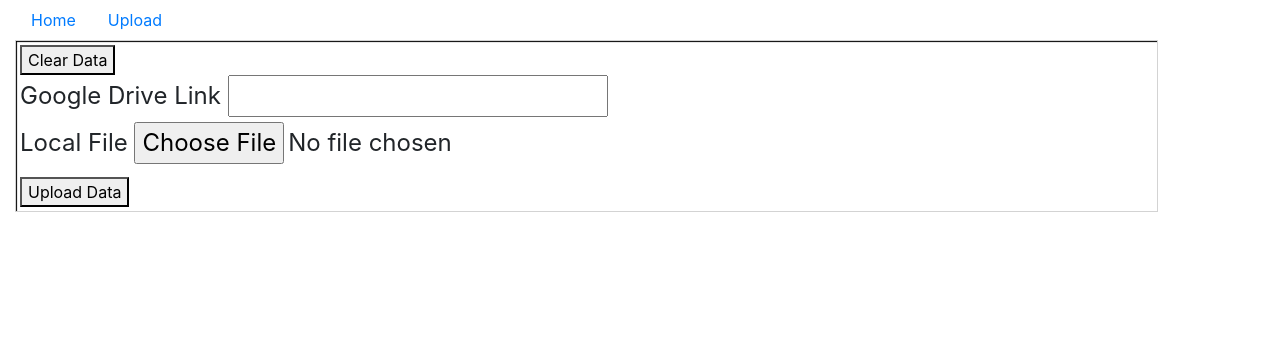
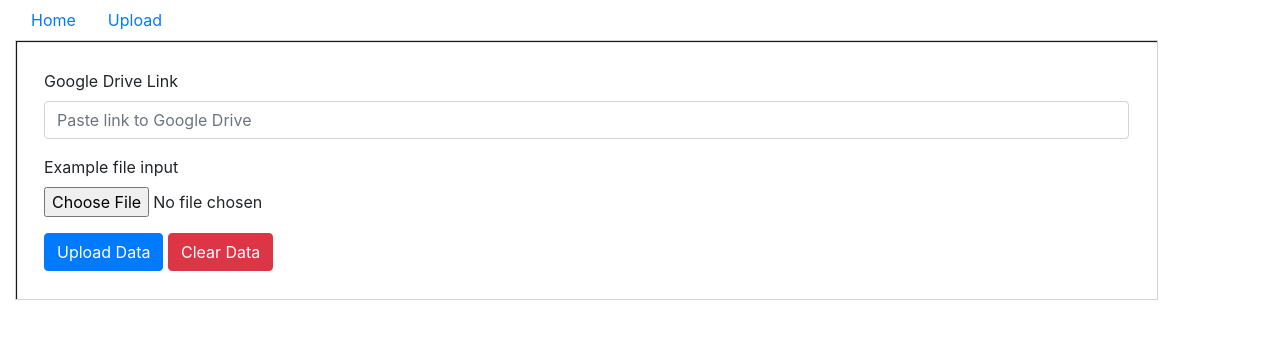
Before and after one commit to shemogumbe/laughing-pancake, a Flask app: page /upload in a window 1280 px wide. Shown: the top 339 px of the page. Run offline with Flask 2, Linux system fonts and the light colour scheme; some libraries are stand-ins or nearby versions.

Commit message:
update the layout of page

```diff
--- a/templates/upload.jinja2
+++ b/templates/upload.jinja2
@@ -53,30 +53,28 @@
                     {% if message%}
                     <h3>{{ message }}</h3>
                     {% else %}
-                    <form action="/upload" method="POST" enctype="multipart/form-data">
-                        <fieldset>
-                            <button name="clear_data" value="true">Clear Data</button>
-                        </fieldset>
-                        <fieldset>
-                            <legend>
-                                <div>
-                                    <label for="google_drive_upload">Google Drive Link</label>
-                                    <input id="google_drive_upload" type="text" name="google_drive_upload" />
-                                </div>
-                                <div>
-                                    <label for="local_file_upload">Local File</label>
-                                    <input id="local_file_upload" type="file" accept=".csv, text/plain"
-                                        name="local_file_upload" />
-                                </div>
-                            </legend>
-                        </fieldset>
-                        <button name="submit" type="submit">Upload Data</button>
-                    </form>
+                    <div style="padding: 1.5rem;margin-right: 0;margin-left: 0;border-width: .2rem;">
+                        <form action="/upload" method="POST" enctype="multipart/form-data">
+                            <div class="form-group">
+                                <label for="google_drive_upload">Google Drive Link</label>
+                                <input type="text" class="form-control" id="google_drive_upload"
+                                    placeholder="Paste link to Google Drive">
+                            </div>
+                            <div class="form-group">
+                                <label for="local_file_upload">Example file input</label>
+                                <input type="file" class="form-control-file" id="local_file_upload"
+                                    accept=".csv, text/plain" name="local_file_upload"
+                                    placeholder="select a CSV file to upload">
+                            </div>
+                            <button name="submit" class="btn btn-primary" type="submit">Upload Data</button>
+                            <button name="clear_data" class="btn btn-danger" value="true">Clear Data</button>
+                        </form>
+                    </div>
                     {% endif %}
                 </div>
             </div>
+        </div>
 
-        </div>
     </div>
     <script src="https://code.jquery.com/jquery-3.5.1.min.js"></script>
 </body>
```
